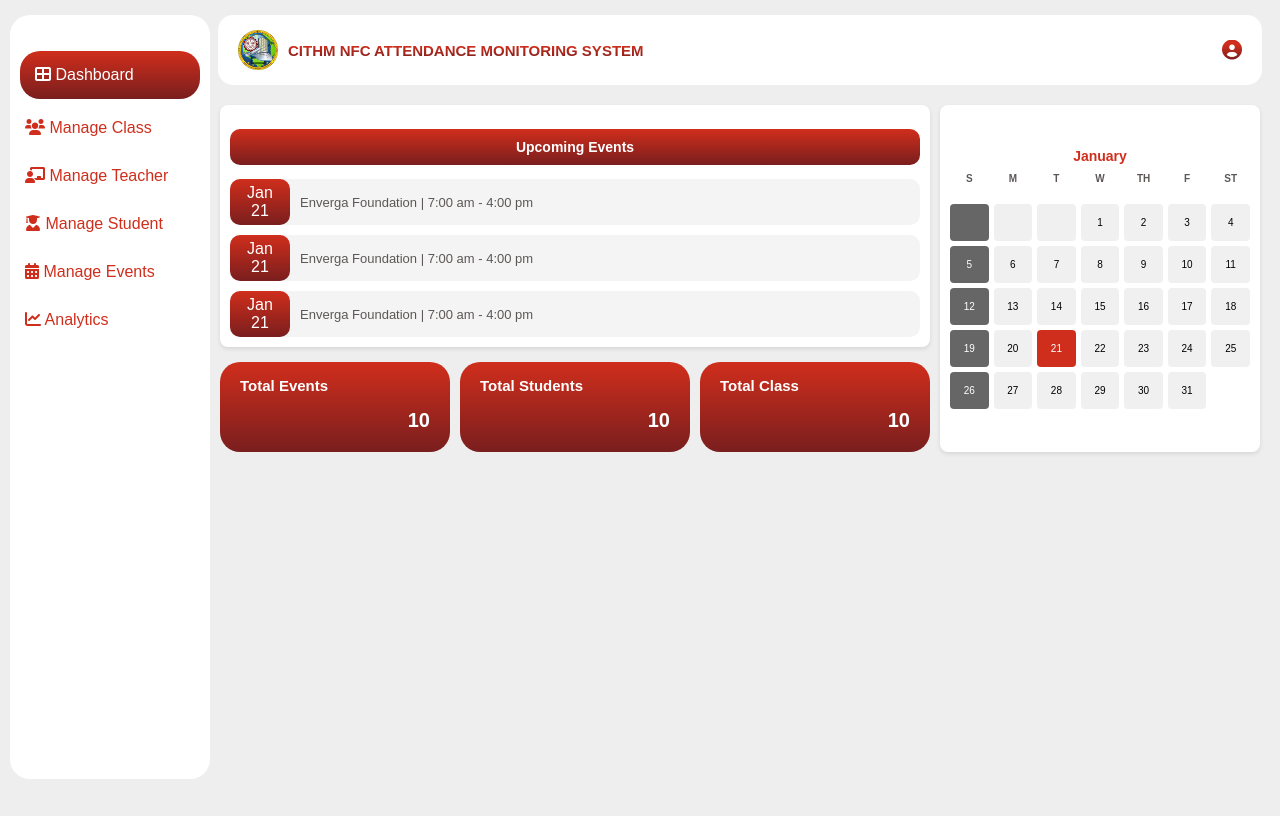
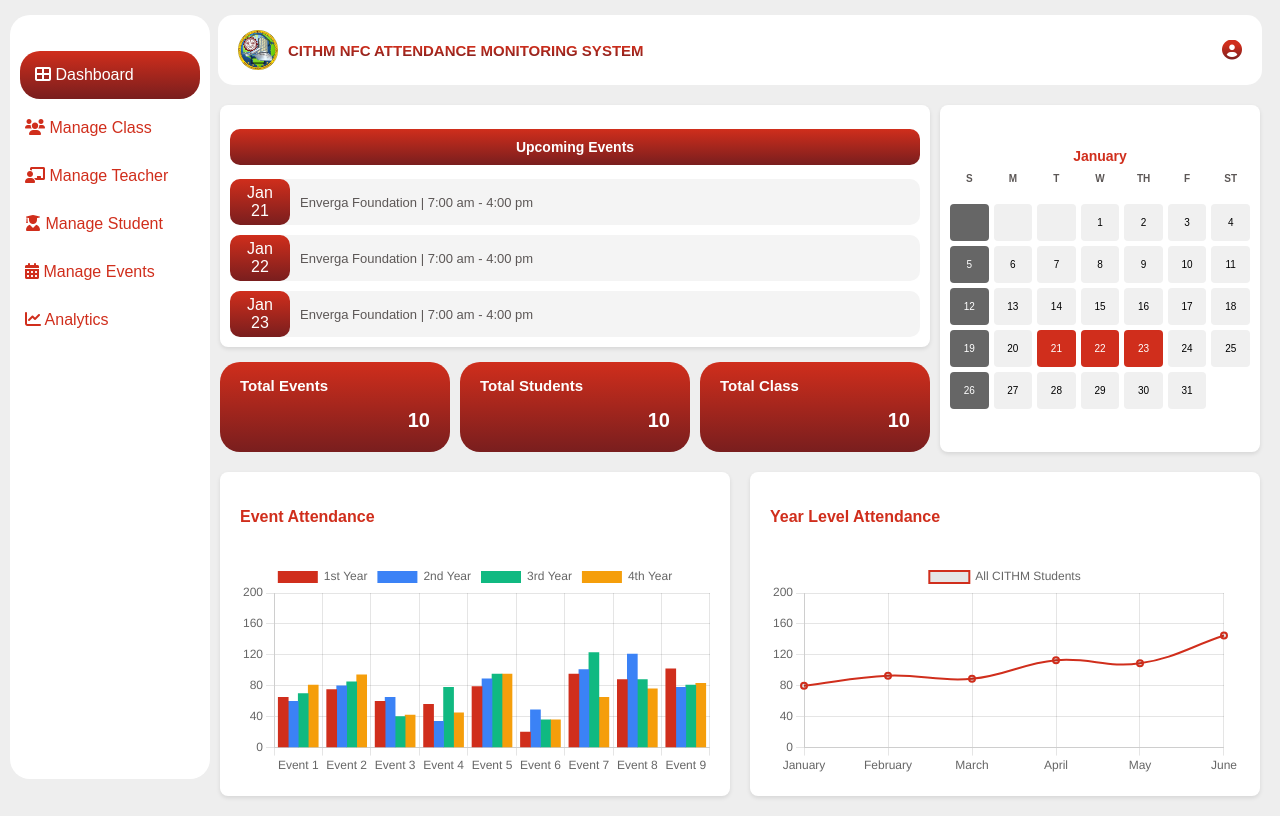
Before and after one commit to JeduSan/nfc-frontend, a Vue app: page /admin in a window 1280 px wide. Built offline with nearby package versions, Linux system fonts and the light colour scheme.

Commit message:
Update AdminDashboard.vue

```diff
--- a/src/views/admin/AdminDashboard.vue
+++ b/src/views/admin/AdminDashboard.vue
@@ -56,8 +56,15 @@
           </div>
         </section>
 
-        <section>
-
+        <section class="chart-section">
+          <div class="chart-item">
+            <h3>Event Attendance</h3>
+            <BarChart :data="eventAttendanceData" :options="chartOptions" />
+          </div>
+          <div class="chart-item">
+            <h3>Year Level Attendance</h3>
+            <LineChart :data="yearLevelAttendanceData" :options="chartOptions" />
+          </div>
         </section>
 
       </div>
@@ -68,6 +75,11 @@
 <script>
 import AdminSidebar from "@/components/AdminSidebar.vue";
 import AdminHeader from "@/components/AdminHeader.vue";
+import { Bar, Line } from "vue-chartjs";
+import { Chart as ChartJS, Title, Tooltip, Legend, BarElement, CategoryScale, LinearScale, PointElement, LineElement } from "chart.js";
+
+// Registering Chart.js components globally
+ChartJS.register(Title, Tooltip, Legend, BarElement, CategoryScale, LinearScale, PointElement, LineElement);
 
 export default {
   name: "AdminDashboard",
@@ -79,51 +91,128 @@ export default {
           details: { name: "Enverga Foundation", time: "7:00 am - 4:00 pm" },
         },
         {
-          date: { month: "Jan", day: 21 },
+          date: { month: "Jan", day: 22 },
           details: { name: "Enverga Foundation", time: "7:00 am - 4:00 pm" },
         },
         {
-          date: { month: "Jan", day: 21 },
+          date: { month: "Jan", day: 23 },
           details: { name: "Enverga Foundation", time: "7:00 am - 4:00 pm" },
         },
       ],
       calendarDays: this.generateCalendar(1, 2025),
       weekDays: ["S", "M", "T", "W", "TH", "F", "ST"],
-    }
 
+      // Bar chart data: Attendance per year level per event
+      eventAttendanceData: {
+        labels: ['Event 1', 'Event 2', 'Event 3', 'Event 4', 'Event 5', 'Event 6', 'Event 7', 'Event 8', 'Event 9' ], // Event labels
+        datasets: [
+          {
+            label: '1st Year',
+            backgroundColor: '#D02E1C', // Red for Freshmen
+            data: [65, 75, 60, 56, 79, 20, 95, 88, 102], // Attendance data for Freshmen
+            barThickness: 10,  // controls individual bar width
+          },
+          {
+            label: '2nd Year',
+            backgroundColor: '#3B82F6', // Blue for Sophomores
+            data: [60, 80, 65, 34, 89, 49, 101, 121, 78], // Attendance data for Sophomores
+            barThickness: 10,
+          },
+          {
+            label: '3rd Year',
+            backgroundColor: '#10B981', // Green for Juniors
+            data: [70, 85, 40, 78, 95, 36, 123, 88, 81], // Attendance data for Juniors
+            barThickness: 10,
+          },
+          {
+            label: '4th Year',
+            backgroundColor: '#F59E0B', // Yellow for Seniors
+            data: [81, 94, 42, 45, 95, 36, 65, 76, 83], // Attendance data for Seniors
+            barThickness: 10,
+          },
+        ],
+      },
+
+      // Example months with total attendance data
+      yearLevelAttendanceData: {
+        labels: ['January', 'February', 'March', 'April', 'May', 'June'], // Months
+        datasets: [
+          {
+            label: 'All CITHM Students',
+            borderColor: '#D02E1C', // Red for Freshmen
+            data: [80, 93, 89, 113, 109, 145], // Total attendance for Freshmen in January (example: sum of attendance from events)
+            fill: false,
+            tension: 0.4,
+            borderWidth: 2,
+          },
+        ],
+      },
+
+      chartOptions: {
+        responsive: true,
+        scales: {
+          x: {
+            beginAtZero: true,
+            categoryPercentage: 0.8,  // Adjust this value to control the width of the category space
+          },
+          y: {
+            beginAtZero: true,
+            max: 200, // Max Y value (percentage)
+          },
+        },
+        plugins: {
+          legend: {
+            position: 'top',
+            labels: {
+              font: {
+                size: 12,
+              },
+            },
+          },
+        },
+        layout: {
+          padding: {
+            top: 20,
+          },
+        },
+        barPercentage: 0.7,  // Controls space between bars (lower is more space)
+      },
+    };
   },
+
   methods: {
     generateCalendar(month, year) {
       const firstDayOfMonth = new Date(year, month - 1, 1);
       const lastDayOfMonth = new Date(year, month, 0);
-
       const firstDayOfWeek = firstDayOfMonth.getDay();
       const totalDaysInMonth = lastDayOfMonth.getDate();
-
       const days = [];
-
       for (let i = 0; i < firstDayOfWeek; i++) {
         days.push(null);
       }
-
       for (let day = 1; day <= totalDaysInMonth; day++) {
         days.push(day);
       }
-
       return days;
     },
+
     hasEvent(day) {
       return this.events.some((event) => event.date.day === day);
     },
   },
+
   components: {
     AdminSidebar,
     AdminHeader,
+    BarChart: Bar,
+    LineChart: Line,
   },
 };
 </script>
 
+
 <style scoped>
+
 .admin-dashboard {
   display: flex;
 }
@@ -140,10 +229,11 @@ export default {
   padding-top: 0px;
 }
 
-.events-section {
+.events-section{
   display: flex;
   justify-content: space-between;
   margin-top: 5px;
+  margin-bottom: 20px;
   gap: 5px;
 }
 
@@ -151,7 +241,7 @@ export default {
   flex: 1;
 }
 
-.upcoming-events {
+.upcoming-events{
   background: white;
   border-radius: 8px;
   padding: 10px;
@@ -306,4 +396,28 @@ export default {
   background: #D02E1C;
   color: white;
 }
+.chart-section {
+  display: flex;
+  justify-content: space-between;
+  gap: 20px;
+  margin-top: 20px;
+}
+
+.chart-item {
+  flex: 1;
+  background-color: white;
+  border-radius: 8px;
+  padding: 20px;
+  box-shadow: 0px 2px 4px rgba(0, 0, 0, 0.1);
+}
+
+.chart-item h3 {
+  font-size: 16px;
+  font-weight: bold;
+  color: #D02E1C;
+  margin-bottom: 15px;
+}
+
+
+
 </style>
```
